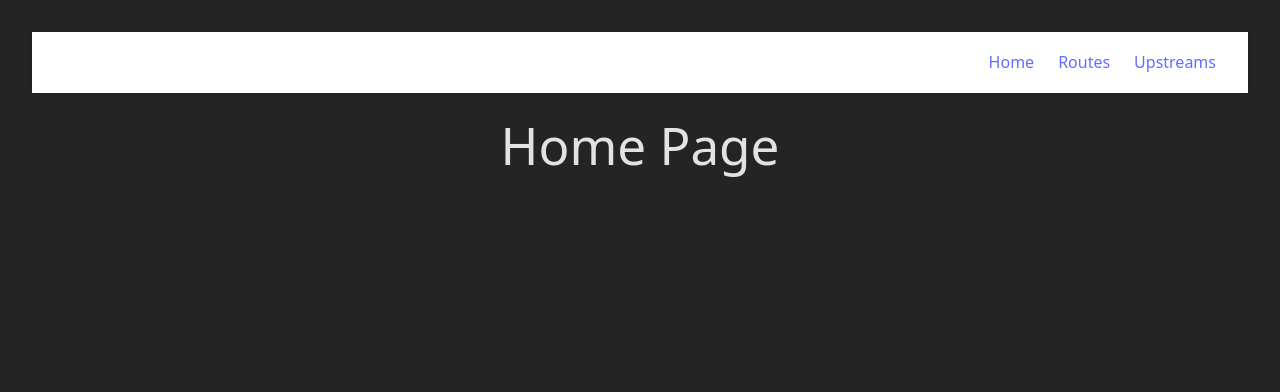
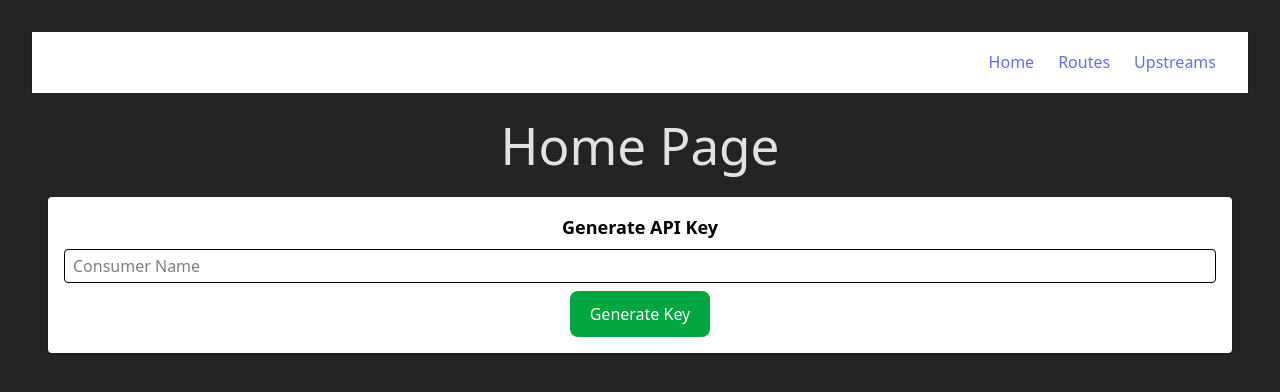
Before and after one commit to Subhavich/apisix, a React (Vite) app in the folder dashboard-react/: page / in a window 1280 px wide. Shown: the top 392 px of the page. Built offline with nearby package versions, Linux system fonts and the light colour scheme.

Commit message:
add apikeygenerator

```diff
--- /dev/null
+++ b/dashboard-react/components/APIKeygen.jsx
@@ -0,0 +1,82 @@
+import { useState } from "react";
+
+const API_URL = import.meta.env.VITE_API_URL;
+const ADMIN = import.meta.env.VITE_API_KEY || "admin";
+
+export default function ApiKeyGenerator() {
+  const [consumerName, setConsumerName] = useState("");
+  const [apiKey, setApiKey] = useState("");
+  const [message, setMessage] = useState("");
+
+  const generateRandomKey = () => {
+    return Math.random().toString(36).substring(2, 16);
+  };
+
+  const handleGenerate = async () => {
+    if (!consumerName) return alert("Please enter a consumer name");
+
+    const key = generateRandomKey();
+
+    const payload = {
+      username: consumerName,
+      plugins: {
+        "key-auth": {
+          key,
+        },
+      },
+    };
+
+    try {
+      const res = await fetch(
+        `${API_URL}/apisix/admin/consumers/${consumerName}`,
+        {
+          method: "PUT",
+          headers: {
+            "Content-Type": "application/json",
+            "X-API-KEY": ADMIN,
+          },
+          body: JSON.stringify(payload),
+        }
+      );
+
+      if (!res.ok) throw new Error("Failed to create consumer");
+
+      setApiKey(key);
+      setMessage(`API Key successfully generated for "${consumerName}"`);
+    } catch (err) {
+      console.error("Consumer create error:", err);
+      setMessage("Failed to generate API key.");
+    }
+  };
+
+  return (
+    <div className="bg-white text-black p-4 rounded shadow mt-6">
+      <h2 className="text-lg font-bold mb-2">Generate API Key</h2>
+
+      <input
+        type="text"
+        placeholder="Consumer Name"
+        value={consumerName}
+        onChange={(e) => setConsumerName(e.target.value)}
+        className="border px-2 py-1 rounded w-full mb-2"
+      />
+
+      <button
+        onClick={handleGenerate}
+        className="bg-green-600 text-white px-4 py-2 rounded"
+      >
+        Generate Key
+      </button>
+
+      {message && <p className="mt-3">{message}</p>}
+      {apiKey && (
+        <div className="mt-2">
+          <strong>Generated API Key:</strong>
+          <div className="bg-gray-100 text-sm p-2 rounded break-all mt-1">
+            {apiKey}
+          </div>
+        </div>
+      )}
+    </div>
+  );
+}
--- a/dashboard-react/pages/Home.jsx
+++ b/dashboard-react/pages/Home.jsx
@@ -1,3 +1,10 @@
+import ApiKeyGenerator from "../components/APIKeygen";
+
 export default function Home() {
-  return <h1>Home Page</h1>;
+  return (
+    <>
+      <h1>Home Page</h1>
+      <ApiKeyGenerator />
+    </>
+  );
 }
```
Also changed, not shown: dashboard-react/pages/Routes.jsx (+0 -17 lines).
